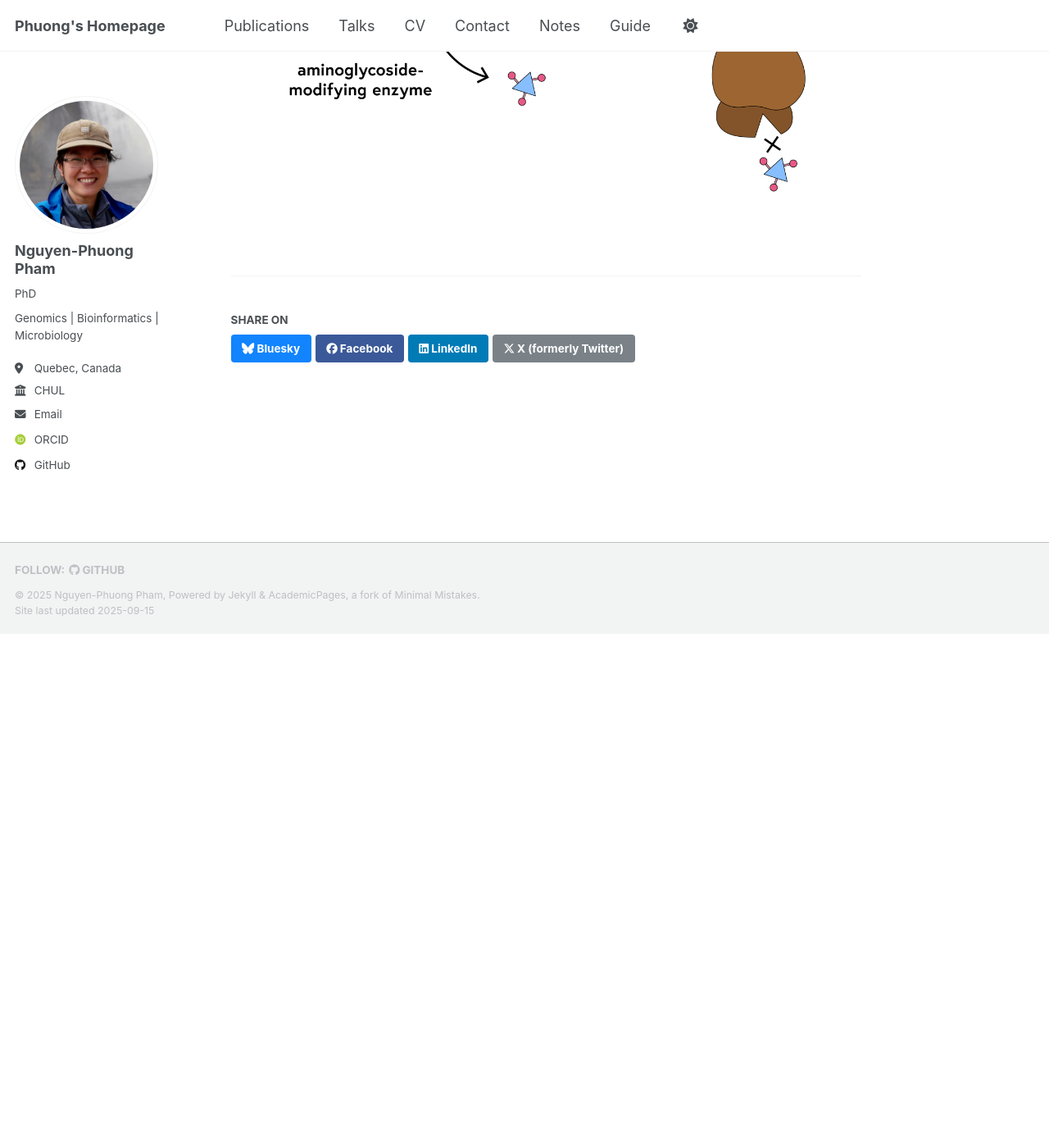
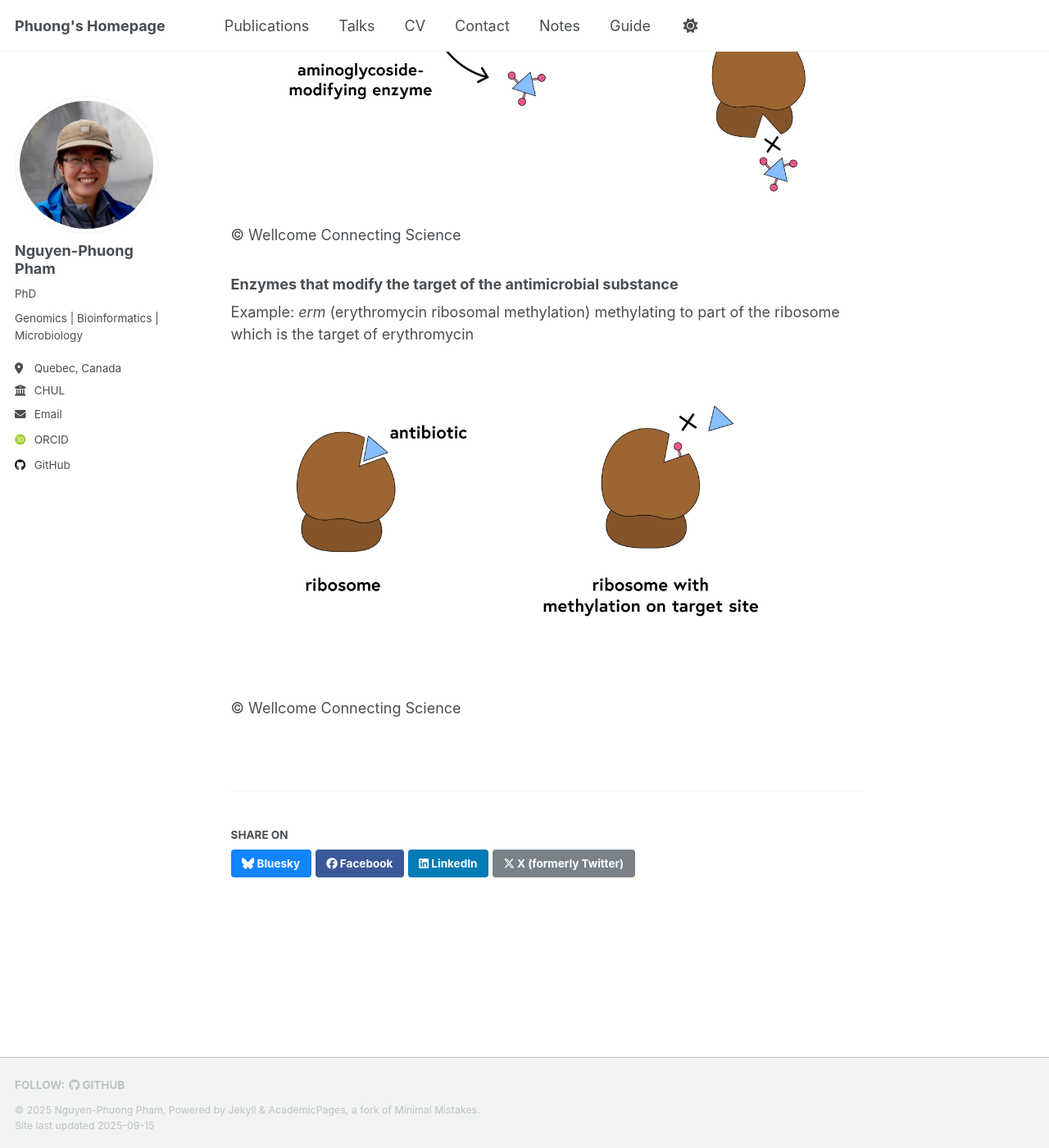
Before and after one commit to phng3001/phng3001.github.io, a Jekyll site: the page built from _notes/AMR_mechanisms.md, in a window 1280 px wide and 1400 px high, scrolled down 1782 px. Shown: the whole window at 82% size. Built offline with Jekyll 4.4.1, drawn with Linux system fonts in a browser that asks for light colours; some web fonts are replaced; a script that is not in the unit is left out; before the commit the page ends 2555 px from its top, so only the background shows below that; some of the changed text lies outside the part shown.

Commit message:
Update AMR_mechanisms.md

```diff
--- a/_notes/AMR_mechanisms.md
+++ b/_notes/AMR_mechanisms.md
@@ -16,7 +16,7 @@ collection: notes
 
 # Acquired resistance
 ## Gain of enzymes
-### Enzymes that degrade or modify the antimicrobials
+### Enzymes that degrade or modify the antimicrobial substance
 * Example 1: β-lactamase enzyme degrading penicillin into fragments
 ![Beta-lactamase](/images/beta_lactamase.png)
 
@@ -24,3 +24,12 @@ collection: notes
 
 * Example 2: Aminoglycoside-modifying enzyme (e.g. N-acetyltransferases) adding add an acetyl group (CH3CO) to kanamycin, stopping it binding to the ribosome
 ![Aminoglycoside-modifying enzyme](/images/aminoglycoside_modifying_enzymes.png)
+
+© Wellcome Connecting Science
+
+### Enzymes that modify the target of the antimicrobial substance
+
+Example: *erm* (erythromycin ribosomal methylation) methylating to part of the ribosome which is the target of erythromycin
+![Erythromycin ribosomal methylation](/images/erm.png)
+
+© Wellcome Connecting Science
```
